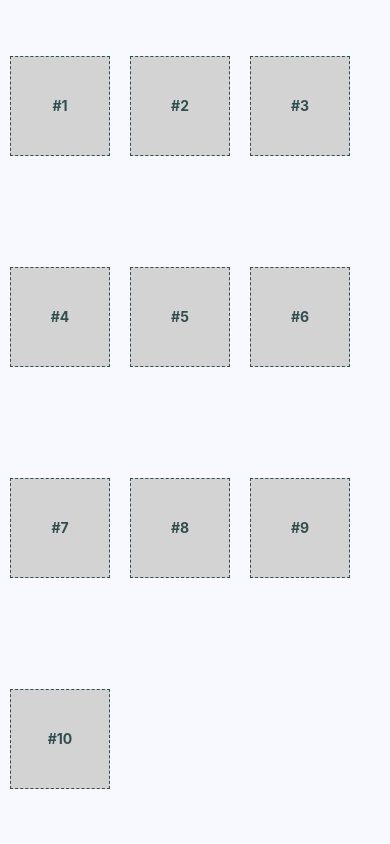
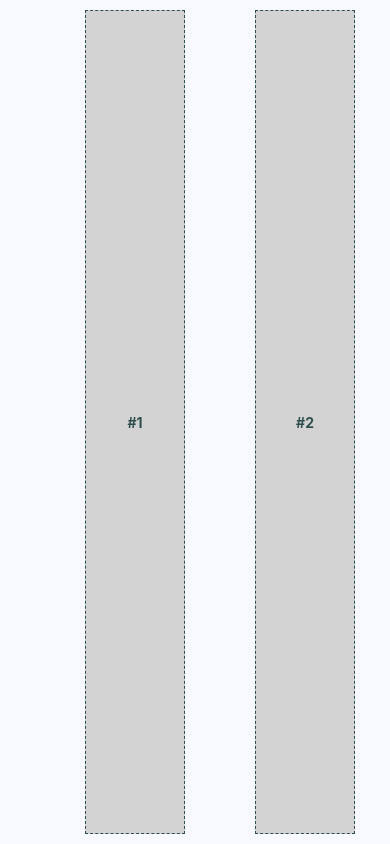
Before and after one commit to renegmed/reac-reac-natv, a React Native app in the folder ch14-kickstart/: screen / in a window 390 px wide. Built offline with nearby package versions, Linux system fonts and the light colour scheme.

Commit message:
ch14 - improved status bar

```diff
--- a/ch14-kickstart/App.js
+++ b/ch14-kickstart/App.js
@@ -1,17 +1,16 @@
 import styles from './styles';
 import React from 'react';
-import { View, StatusBar } from 'react-native';
+import { View } from 'react-native';
 import Box from './Box';
-
-// An array of 10 numbers, representing the grid
-// sections to render.
-const boxes = new Array(10).fill(null).map( (v, i) => i + 1);
+import StatusBar from './StatusBar';
 
 
+// Renders a single row with two boxes that stretch
+// from top to bottom.
 export default() => (
   <View style={styles.container} >
-    <StatusBar hidden={false} />
-    { /* Renders 10 "<Box>" sections */}
-    { boxes.map(i => <Box key={i}>#{i}</Box>)}
+    <StatusBar />
+    <Box>#1</Box>
+    <Box>#2</Box>
   </View>
 );
--- a/ch14-kickstart/Box.js
+++ b/ch14-kickstart/Box.js
@@ -4,6 +4,11 @@
 
 import styles from './styles';
 
+
+// This component is an abstraction for rendering
+// text inside of a box with border and background
+// styles. It makes other components less verbose
+// and easier to read.
 const Box = ({ children }) => (
     <View style={styles.box}>
         <Text style={styles.boxText}>{children}</Text>
--- /dev/null
+++ b/ch14-kickstart/StatusBar.js
@@ -0,0 +1,10 @@
+import React from 'react';
+import { View, StyleSheet, StatusBar } from 'react-native';
+
+const styles = StyleSheet.create({});
+
+export default () => (
+  <View>
+    <StatusBar />
+  </View>
+);
--- a/ch14-kickstart/styles.js
+++ b/ch14-kickstart/styles.js
@@ -4,18 +4,18 @@
     container: {
         flex: 1,
         flexDirection: 'row',
-        flexWrap: 'wrap',
         alignItems: 'center',
         backgroundColor: 'ghostwhite',
+        justifyContent: 'space-around',
         ...Platform.select({
             ios: { paddingTop: 20 },
             android: { paddingTop: StatusBar.currentHeight }
         })
     },
     box: {
-        height: 100,
         width: 100,
         justifyContent: 'center',
+        alignSelf: 'stretch',
         alignItems: 'center',
         backgroundColor: 'lightgray',
         borderWidth: 1,
```
Also changed, not shown: ch14-kickstart/Column.js (added, +17 -0 lines), ch14-kickstart/Row.js (added, +17 -0 lines).
